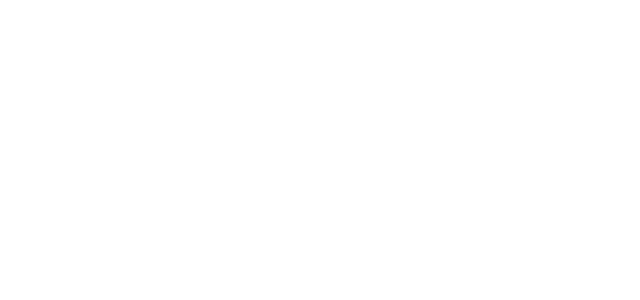
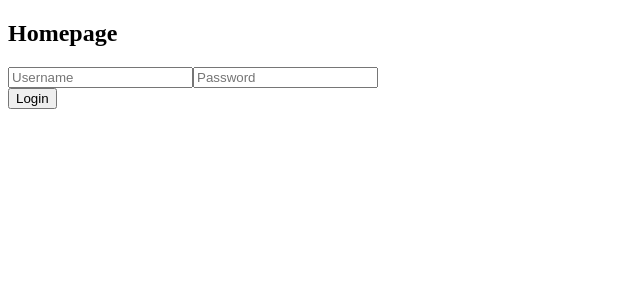
Before and after one commit to DripSwag/spotify-artist-tracker, a React (Vite) app in the folder frontend/: page /userlogin in a window 1280 px wide. Before the commit this address had no page. Shown: the top 300 px of the page, without its empty margins (0-640 px from the left). Built offline with nearby package versions, Linux system fonts and the light colour scheme.

Commit message:
"Fixed the frontend endpoints so the user id and spotify access code can be maintained, added login"

```diff
--- a/frontend/src/App.jsx
+++ b/frontend/src/App.jsx
@@ -1,16 +1,18 @@
 import './App.css'
 import { BrowserRouter, Routes, Route } from 'react-router-dom'
 import Layout from './pages/Layout.jsx'
-import Login from './pages/Login.jsx'
-import HomePage from './pages/HomePage.jsx'
+import SpotifyLogin from './pages/SpotifyLogin'
+import UserLogin from './pages/UserLogin'
+import UserHomepage from './pages/UserHomepage'
 
 function App() {
   return (
     <BrowserRouter>
       <Routes>
         <Route path="/" element={<Layout />}>
-          <Route index element={<Login />} />
-          <Route path="/homepage" element={<HomePage />} />
+          <Route index element={<SpotifyLogin />} />
+          <Route path="/userlogin" element={<UserLogin />} />
+          <Route path="/homepage" element={<UserHomepage />} />
         </Route>
       </Routes>
     </BrowserRouter>
--- a/frontend/src/pages/HomePage.jsx
+++ /dev/null
@@ -1,30 +0,0 @@
-function HomePage(){
-
-	const getSpotifyCode = () => {
-		const url = window.location.href
-		const splittedUrl = url.split("=")
-		return splittedUrl[1]
-	}
-
-	const getAccessCode = async () => {
-		const spotifyAccessCode = await fetch('http://127.0.0.1:8000/api/spotifyAccessCodeUpdate/', {
-			method: 'POST',
-			headers: {
-				'Content-Type': 'application/json'
-			},
-			body: JSON.stringify({
-				userId: 1,
-				code: getSpotifyCode()
-			})
-		})
-
-		return spotifyAccessCode
-	}
-
-	return(
-		<div>
-			<h1>Homepage</h1>
-		</div>
-	)
-}
-export default HomePage
--- a/frontend/src/pages/Login.jsx
+++ b/frontend/src/pages/SpotifyLogin.jsx
@@ -1,4 +1,4 @@
-function Login(){
+function SpotifyLogin(){
 	const getSpotifyAuthenticationURL = async () => {
 		const response = await fetch('http://127.0.0.1:8000/api/userAuthenticationURL/')
 		const result = await response.json()
@@ -17,4 +17,4 @@
 		</div>
 	)
 }
-export default Login
+export default SpotifyLogin
--- /dev/null
+++ b/frontend/src/pages/UserHomepage.jsx
@@ -0,0 +1,13 @@
+import { useLocation } from "react-router-dom"
+
+function UserHomepage(){
+	const location = useLocation()
+
+	return(
+		<section>
+			<p>{location.state.id}</p>
+			<p>{location.state.authorization_code}</p>
+		</section>
+	)
+}
+export default UserHomepage
--- /dev/null
+++ b/frontend/src/pages/UserLogin.jsx
@@ -0,0 +1,59 @@
+import { useState } from "react"
+import { useNavigate } from "react-router-dom"
+
+function UserLogin(){
+	const [username, setUsername] = useState()
+	const [password, setPassword] = useState()
+	const [wrongPasswordPrompt, setWrongPasswordPrompt] = useState(false)
+
+	const navigate = useNavigate()
+
+	const getSpotifyCode = () => {
+		const url = window.location.href
+		const splittedUrl = url.split("=")
+		return splittedUrl[1]
+	}
+
+	const loginCall = async () => {
+		const url = `http://127.0.0.1:8000/api/userLogin/${username}/${password}`
+		const response = await fetch(url)
+		if(response.status == 404){
+			setWrongPasswordPrompt(true)
+		}
+		else{
+			navigate('/homepage', {
+				state:{
+					id: await response.json().then((data) => {return data['id']}),
+					authorization_code: getSpotifyCode()
+				}
+			})
+		}
+	}
+
+	const getAccessCode = async () => {
+		const spotifyAccessCode = await fetch('http://127.0.0.1:8000/api/spotifyAccessCodeUpdate/', {
+			method: 'POST',
+			headers: {
+				'Content-Type': 'application/json'
+			},
+			body: JSON.stringify({
+				userId: 1,
+				code: getSpotifyCode()
+			})
+		})
+
+		return spotifyAccessCode
+	}
+
+	return(
+		<section>
+			<h1>Homepage</h1>
+			<form>
+				<input type='text' placeholder='Username' onChange={(input) => {setUsername(input.target.value)}}></input>
+				<input type='text' placeholder='Password' onChange={(input) => {setPassword(input.target.value)}}></input>
+			</form>
+			<button onClick={loginCall}>Login</button>
+		</section>
+	)
+}
+export default UserLogin
```
